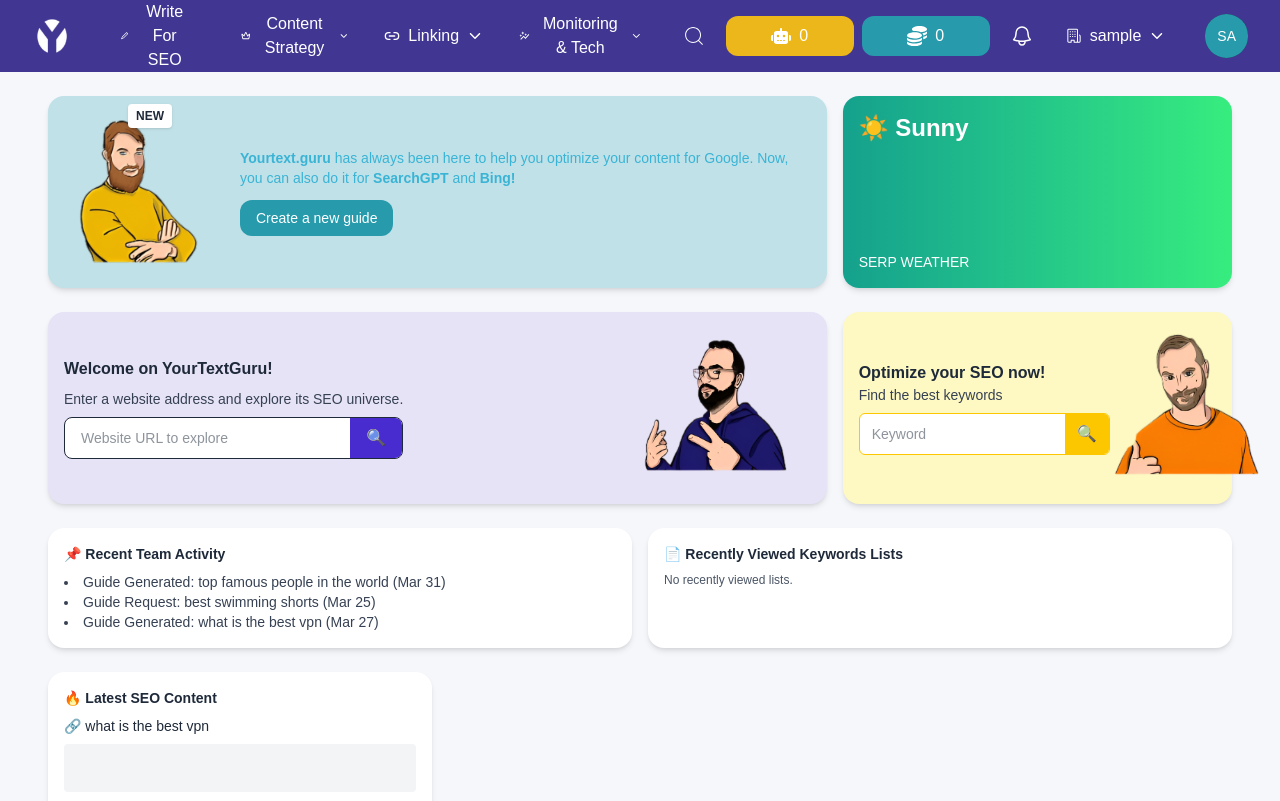
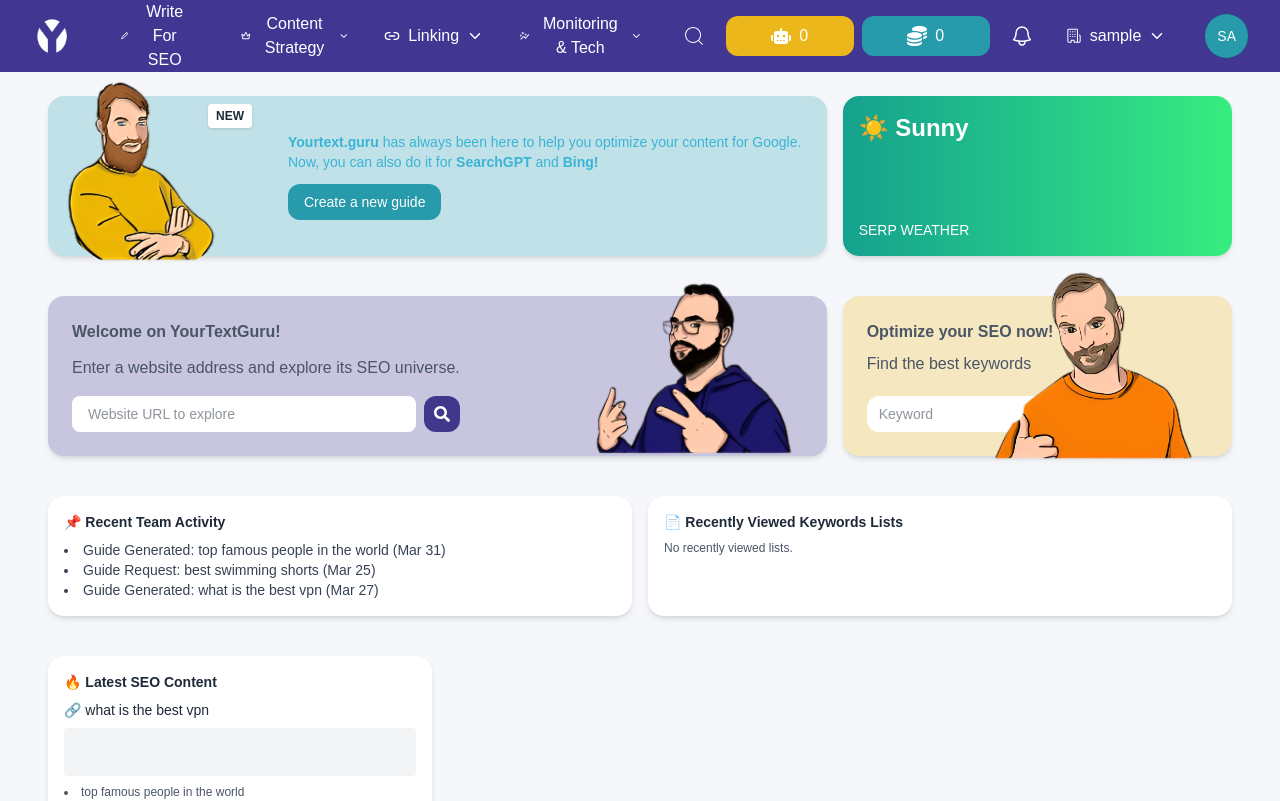
Before and after one commit to toptalentcoder/SEO-Lumenia, a Next.js app in the folder client/: page /dashboard in a window 1280 px wide. Shown: the top 801 px of the page. Built offline with nearby package versions, Linux system fonts and the light colour scheme; sample sign-in values are in the browser's storage.

Commit message:
4 images dashboard
Co-authored-by: HealerDevOps <gonggong624721@gmail.com>

```diff
--- a/client/src/app/dashboard/page.js
+++ b/client/src/app/dashboard/page.js
@@ -3,25 +3,39 @@
 import React from "react";
 import { useMediaQuery } from "react-responsive";
 import Image from 'next/image';
+import { FaSearch } from "react-icons/fa";
+
 
 const HeroTop = () => (
     <div className="grid grid-cols-1 md:grid-cols-[2fr_1fr] gap-4 w-full">
-        <div className="bg-[#C0E1E8] rounded-2xl p-4 flex items-center shadow-md relative">
+        <div className="bg-[#C0E1E8] rounded-2xl flex items-center shadow-md relative h-40">
+            <div className="absolute -top-6 left-0 z-10">
                 <Image
                     src="/images/dashboard/guide.png"
-                alt="Guide Mascot" width={125} height={125}
-                className='w-40 h-40 mr-4' />
+                    alt="Guide Mascot"
+                    width={200}
+                    height={200}
+                    className="rounded-full"
+                />
+            </div>
+            <div className="bg-[#C0E1E8] rounded-2xl flex items-center pl-60 pr-6 py-6 ">
                 <div>
                     <p className="text-sm text-[#3AB4D5]">
                         <strong>Yourtext.guru</strong> has always been here to help you optimize your content for Google.
-                    Now, you can also do it for <span className="text-[#3AB4D5] font-semibold">SearchGPT</span> and <span className="text-[#3AB4D5] font-semibold">Bing!</span>
+                        Now, you can also do it for <span className="font-semibold">SearchGPT</span> and <span className="font-semibold">Bing!</span>
                     </p>
-                <button className="mt-3 px-4 py-2 bg-[#279AAC] text-white rounded-xl text-sm">Create a new guide</button>
-            </div>
-            <span className="absolute top-2 left-20 bg-white px-2 py-1 text-xs font-semibold rounded shadow">NEW</span>
+                    <button className="mt-3 px-4 py-2 bg-[#279AAC] text-white rounded-xl text-sm cursor-pointer">
+                        Create a new guide
+                    </button>
                 </div>
 
-        <div className="bg-gradient-to-r from-[#15A18D] to-[#37ED7E] rounded-2xl p-4 text-white shadow-md flex flex-col justify-between">
+                <span className="absolute top-2 left-40 bg-white px-2 py-1 text-xs font-semibold rounded shadow">
+                    NEW
+                </span>
+            </div>
+        </div>
+
+        <div className="bg-gradient-to-r h-40 from-[#15A18D] to-[#37ED7E] rounded-2xl p-4 text-white shadow-md flex flex-col justify-between">
             <div className="text-2xl font-bold">☀️ Sunny</div>
             <p className="text-sm">SERP WEATHER</p>
         </div>
@@ -29,44 +43,68 @@ const HeroTop = () => (
 );
 
 const KeywordPromptCard = () => (
-    <div className="bg-yellow-100 rounded-2xl p-4 flex flex-col md:flex-row items-center justify-between shadow-md w-full">
+    <div className="relative h-40">
+        {/* Floating image */}
+        <div className="absolute -top-8 right-6 z-10">
+            <Image
+                src="/images/dashboard/optimize.png"
+                alt="optimize"
+                width={220}
+                height={220}
+            />
+        </div>
+
+        {/* Main card */}
+        <div className="bg-[#F5E8C0] h-full rounded-2xl p-6 shadow-md flex flex-col md:flex-row items-start justify-between pr-28">
             <div className="flex-1">
-            <p className="font-semibold text-gray-800">Optimize your SEO now!</p>
-            <p className="text-sm text-gray-700 mb-2">Find the best keywords</p>
-            <div className="flex items-center border border-yellow-400 bg-white rounded-md overflow-hidden max-w-md">
+                <div className="h-16 mb-3">
+                <p className="font-semibold text-gray-600 mb-2 text-md">Optimize your SEO now!</p>
+                <p className="text-gray-600 text-md">Find the best keywords</p>
+                </div>
+
+                <div className="flex items-center rounded-md max-w-md gap-2">
                     <input
                         type="text"
                         placeholder="Keyword"
-                className="px-3 py-2 text-sm flex-grow focus:outline-none"
+                        className="px-3 py-2 text-sm focus:outline-none bg-white rounded-xl"
                     />
-                <button className="bg-yellow-400 px-3 py-2">🔍</button>
+                    <button className="bg-[#EBB71A] text-white px-2.5 py-2.5 rounded-xl cursor-pointer"><FaSearch/></button>
                 </div>
             </div>
-        <Image
-            src="/images/dashboard/optimize.png"
-            alt="optimize" width={125} height={125}
-            className='w-40 h-40 mr-4' />
+        </div>
     </div>
 );
 
+
 const SearchBar = () => (
-    <div className="bg-[#e6e3f6] rounded-2xl p-4 shadow-md flex flex-col md:flex-row items-center justify-between">
+    <div className="relative h-40">
+        {/* Floating image */}
+        <div className="absolute -top-7 right-6 z-10">
+            <Image
+                src="/images/dashboard/welcome.png"
+                alt="welcome"
+                width={220}
+                height={220}
+            />
+        </div>
+
+        {/* Main card */}
+        <div className="bg-[#C7C6DE] rounded-2xl p-6 shadow-md flex flex-col md:flex-row items-start justify-between pr-28">
             <div>
-            <p className="font-semibold mb-2 text-gray-800">Welcome on YourTextGuru!</p>
-            <p className="text-sm text-gray-700 mb-2">Enter a website address and explore its SEO universe.</p>
-            <div className="flex items-center border rounded-lg overflow-hidden bg-white">
+                <div className="h-16 mb-3">
+                    <p className="font-semibold mb-3 text-gray-600 text-md">Welcome on YourTextGuru!</p>
+                    <p className="text-md text-gray-600">Enter a website address and explore its SEO universe.</p>
+                </div>
+                <div className="flex items-center rounded-lg gap-2">
                     <input
                         type="text"
                         placeholder="Website URL to explore"
-                className="px-4 py-2 text-sm flex-grow focus:outline-none"
+                        className="px-4 py-2 text-sm focus:outline-[#413793] focus:outline-1 bg-white rounded-lg flex-grow"
                     />
-                <button className="bg-[#492ccf] text-white px-4 py-2">🔍</button>
+                    <button className="bg-[#41388C] text-white px-2.5 py-2.5 rounded-xl cursor-pointer"><FaSearch/></button>
                 </div>
             </div>
-        <Image
-            src="/images/dashboard/welcome.png"
-            alt="welcome" width={125} height={125}
-            className='w-40 h-40 mr-4' />
+        </div>
     </div>
 );
 
@@ -153,7 +191,7 @@ export default function DashboardPage() {
 
     return (
         <div className="bg-[#f5f7fb] min-h-screen text-gray-800">
-            <main className="max-w-full mx-auto px-12 py-6 space-y-6">
+            <main className="max-w-full mx-auto px-12 py-6 space-y-10">
                 <HeroTop />
                 <div className="grid grid-cols-1 md:grid-cols-[2fr_1fr] gap-4">
                     <SearchBar />
```
Lines whose indentation alone changed are shown as unchanged.
